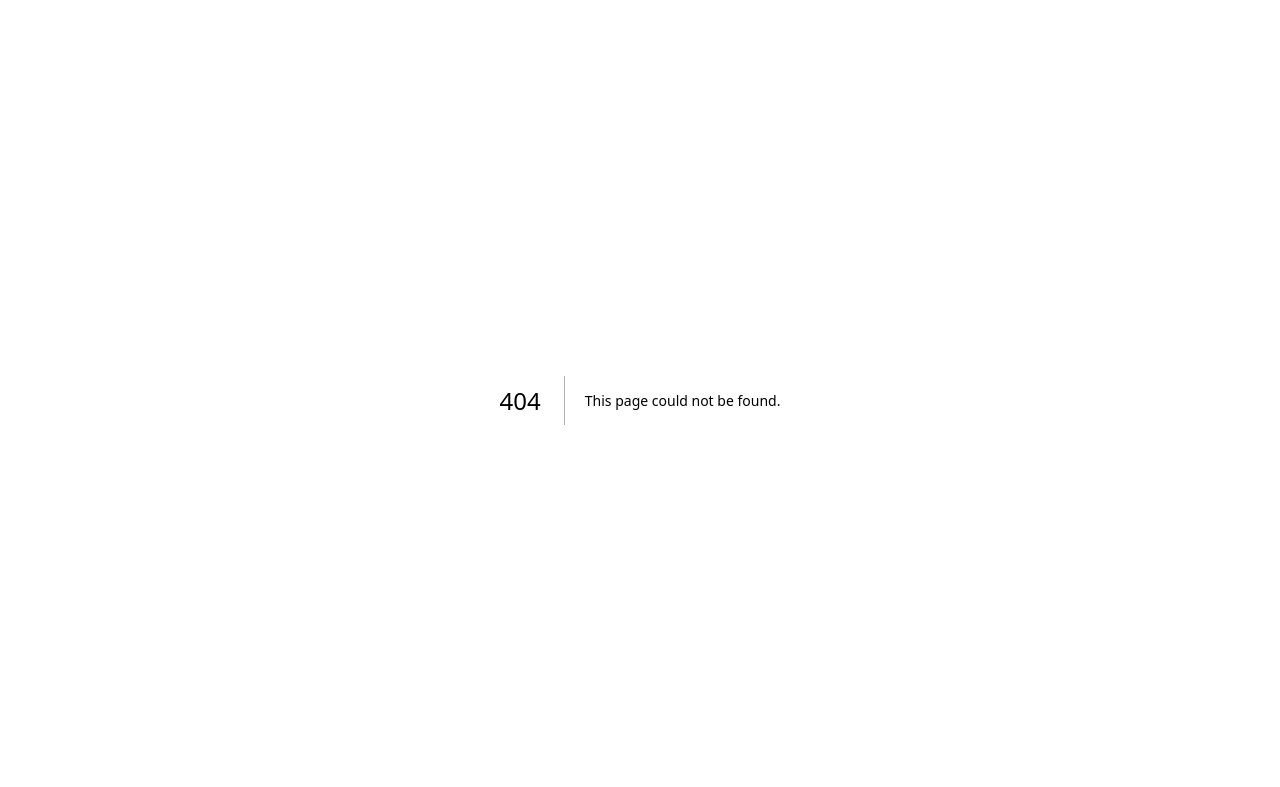
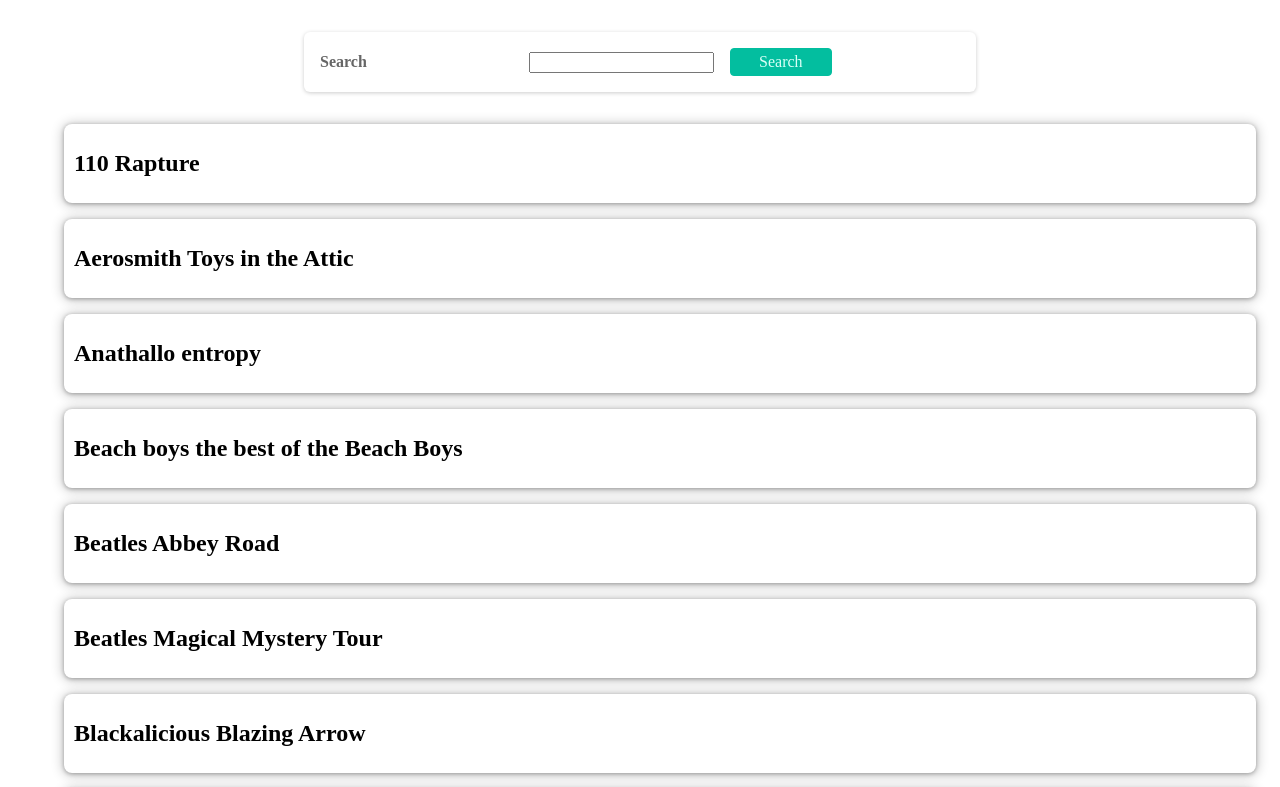
Before and after one commit to TheDoctorWhom/BoardGameNext, a Next.js app: page /records in a window 1280 px wide. Before the commit this address had no page. Shown: the top 787 px of the page. Built offline with nearby package versions, Linux system fonts and the light colour scheme.

Commit message:
added records page

```diff
--- a/components/layout/main-header.js
+++ b/components/layout/main-header.js
@@ -11,6 +11,7 @@
                 <ul className={classes.navigationWrapper}>
                     <li><Link href='/boardgames'>Boardgames</Link></li>
                     <li><Link href='/lego'>Lego</Link></li>
+                    <li><Link href='/records'>Records</Link></li>
                 </ul>
             </nav>
         </header>
--- /dev/null
+++ b/components/record-list.js
@@ -0,0 +1,20 @@
+import Record from './record';
+
+
+
+function LegoList (props){
+    const { records } = props;
+
+    return (
+        <ul>
+            {records.map((record) =>(
+                <Record
+                    key = {record.title}
+                    title = {record.title}
+                />
+            ))}
+        </ul>
+    );
+}
+
+export default LegoList;
--- /dev/null
+++ b/components/record.js
@@ -0,0 +1,17 @@
+import Link from 'next/link';
+import classes from './record.module.css';
+
+function Record (props){
+    const { title } = props;
+
+    return (
+        <li className={classes.item}>
+            <div className={classes.content}>
+                <h2>{title}</h2>
+            </div>
+        </li>
+    );
+
+}
+
+export default Record;
--- /dev/null
+++ b/components/record.module.css
@@ -0,0 +1,108 @@
+
+
+.item {
+    box-shadow: 0 1px 4px rgba(0, 0, 0, 0.3), 0 1px 12px 2px rgba(0, 0, 0, 0.2);
+    border-radius: 8px;
+    overflow: hidden;
+    background-color: white;
+    margin: 1rem;
+    display: flex;
+    flex-direction: column;
+    gap: 1rem;
+    color: #000;
+    list-style-type: none;
+    padding: 10px;
+  }
+
+  .item img {
+    width: 100%;
+    object-fit: cover;
+    height: 10rem;
+  }
+
+  .content {
+    width: 100%;
+    padding: 0 1rem;
+    text-align: center;
+  }
+
+  .content h2 {
+    margin: 0.5rem 0;
+  }
+
+  .date,
+  .address {
+    display: flex;
+    gap: 0.5rem;
+    align-items: center;
+  }
+
+  .date svg,
+  .address svg {
+    width: 1.25rem;
+    height: 1.25rem;
+    color: #666666;
+  }
+
+  .content time {
+    color: #666666;
+    font-weight: bold;
+  }
+
+  .content address {
+    margin: 0.5rem 0;
+    color: #666666;
+    white-space: pre;
+  }
+
+  .actions {
+    display: flex;
+    flex-direction: column;
+    padding: 1rem;
+  }
+
+  .actions a {
+    display: block;
+  }
+
+  .actions a span {
+    vertical-align: middle;
+  }
+
+  .icon {
+    margin-left: 0.5rem;
+    display: inline-flex;
+    justify-content: center;
+    align-items: center;
+  }
+
+  .icon svg {
+    width: 1.25rem;
+    height: 1.25rem;
+  }
+
+  @media (min-width: 768px) {
+    .item {
+      flex-direction: row;
+    }
+
+    .item img {
+      width: 40%;
+      height: 14rem;
+    }
+
+    .content {
+      width: 60%;
+      padding: 0;
+      text-align: left;
+    }
+
+    .content h2 {
+      margin: 1rem 0;
+    }
+
+    .actions {
+      flex-direction: row;
+      justify-content: flex-end;
+    }
+  }
--- /dev/null
+++ b/json/record-data.json
@@ -0,0 +1,205 @@
+{
+    "CATALOG": {
+       "RECORD": [
+        {
+            "title": "110 Rapture"
+        },
+        {
+            "title": "Aerosmith Toys in the Attic"
+        },
+        {
+            "title": "Anathallo entropy"
+        },
+        {
+            "title": "Beach boys the best of the Beach Boys"
+        },
+        {
+            "title": "Beatles Abbey Road"
+        },
+        {
+            "title": "Beatles Magical Mystery Tour"
+        },
+        {
+            "title": "Blackalicious Blazing Arrow"
+        },
+        {
+            "title": "blue midnight"
+        },
+        {
+            "title": "Buddy Rich Pacific Jazz"
+        },
+        {
+            "title": "cars panorama"
+        },
+        {
+            "title": "Childish Gambino because the internet"
+        },
+        {
+            "title": "clockwork orange"
+        },
+        {
+            "title": "earplugs Mars ill"
+        },
+        {
+            "title": "Earth Wind & Fire Head to the Sky"
+        },
+        {
+            "title": "Elvis separate ways"
+        },
+        {
+            "title": "Eurythmics 1984"
+        },
+        {
+            "title": "everything you always wanted to hear on Moog"
+        },
+        {
+            "title": "Fatboy Slim you've come a long way baby"
+        },
+        {
+            "title": "free at last dr. Martin Luther King jr"
+        },
+        {
+            "title": "Genesis"
+        },
+        {
+            "title": "Genesis invisible touch"
+        },
+        {
+            "title": "Ghostbusters"
+        },
+        {
+            "title": "hugo largo"
+        },
+        {
+            "title": "Jefferson Starship Winds of Change"
+        },
+        {
+            "title": "john lennon collection"
+        },
+        {
+            "title": "Joy electric robot rock"
+        },
+        {
+            "title": "lichens"
+        },
+        {
+            "title": "Louis Armstrong plays w c handy volume two"
+        },
+        {
+            "title": "Mars ill blue-collar sessions"
+        },
+        {
+            "title": "Mars ill Backbreakanomics"
+        },
+        {
+            "title": "Mars ill monalisa"
+        },
+        {
+            "title": "Meatloaf Bat Out of Hell"
+        },
+        {
+            "title": "Midas Touch Prestige of disaster"
+        },
+        {
+            "title": "Moby Porcelain"
+        },
+        {
+            "title": "Moog!"
+        },
+        {
+            "title": "Country Moog"
+        },
+        {
+            "title": "orgy Blue Monday / stitches"
+        },
+        {
+            "title": "orgy she dreams of digital"
+        },
+        {
+            "title": "Pac-Man album"
+        },
+        {
+            "title": "Paul Simon Graceland"
+        },
+        {
+            "title": "Phil Collins no jacket required"
+        },
+        {
+            "title": "Ray Charles love and peas"
+        },
+        {
+            "title": "Eric B. & Rakim don't sweat the technique"
+        },
+        {
+            "title": "reels of white"
+        },
+        {
+            "title": "Sammy Davis jr. Greatest Hits"
+        },
+        {
+            "title": "Simon and Garfunkel  bridge-over-troubled-water"
+        },
+        {
+            "title": "Simon and Garfunkel Parsley Sage Rosemary Thyme"
+        },
+        {
+            "title": "Simon and Garfunkel Wednesday morning 3 a.m."
+        },
+        {
+            "title": "sounds to make you shiver"
+        },
+        {
+            "title": "Star Trek the motion picture soundtrack"
+        },
+        {
+            "title": "Star Wars the Force awakens"
+        },
+        {
+            "title": "Appleseed cast Paraguay"
+        },
+        {
+            "title": "Beatles Hey Jude"
+        },
+        {
+            "title": "Bob's Burgers musical album"
+        },
+        {
+            "title": "Faint Black Wave Arcade"
+        },
+        {
+            "title": "the Rolling Stones It's Only Rock and Roll"
+        },
+        {
+            "title": "thelonious monk"
+        },
+        {
+            "title": "then there were three"
+        },
+        {
+            "title": "UB40 Labour of love"
+        },
+        {
+            "title": "unwed sailor a circles"
+        },
+        {
+            "title": "unwed sailor the marionette the music box"
+        },
+        {
+            "title": "unwed sailor the White ox"
+        },
+        {
+            "title": "Very Metal noise pollution"
+        },
+        {
+            "title": "Who, the the who by numbers"
+        },
+        {
+            "title": "Willie Nelson red headed stranger"
+        },
+        {
+            "title": "wonder woman"
+        }
+
+       ]
+    }
+ }
--- /dev/null
+++ b/pages/api/record-data.js
@@ -0,0 +1,11 @@
+import path from 'path';
+import { promises as fs } from 'fs';
+
+export default async function handler(req, res) {
+  //Find the absolute path of the json directory
+  const jsonDirectory = path.join(process.cwd(), 'json');
+  //Read the json data file data.json
+  const fileContents = await fs.readFile(jsonDirectory + '/record-data.json', 'utf8');
+  //Return the content of the data file in json format
+  res.status(200).json(fileContents);
+}
--- /dev/null
+++ b/pages/records.js
@@ -0,0 +1,50 @@
+import useSWR from 'swr';
+import Search from '../components/search.js';
+import { useState } from "react";
+import RecordList from '../components/record-list.js';
+
+
+
+function Record(props){
+    const [record, setRecord] = useState('');
+
+    const fetcher = (url) => fetch(url).then((res) => res.json());
+
+    const { data, error } = useSWR('/api/record-data', fetcher);
+
+    //Handle the error state
+    if (error) return <div>Failed to load</div>;
+    //Handle the loading state
+    if (!data) return <div>Loading...</div>;
+    //Handle the ready state and display the result contained in the data object mapped to the structure of the json file
+
+    const recordData = JSON.parse(data);
+
+    function findRecordHandler(searchTerm, data){
+        console.log(data);
+        if (searchTerm && data){
+            const recordFilteredData = data.map((record) => {
+                if (record.title.toLowerCase().includes(searchTerm.toLowerCase())){
+                    return record;
+                }
+            });
+
+            setRecord(recordFilteredData.filter(record => record !== undefined));
+            console.log(record);
+        }
+        else {
+            setRecord(data);
+        }
+    }
+
+
+
+    return(
+        <div>
+            <Search onSearch={findRecordHandler} data={recordData.CATALOG.RECORD }/>
+            <RecordList records = {record?record:recordData.CATALOG.RECORD}/>
+        </div>
+    );
+}
+
+export default Record;
```
